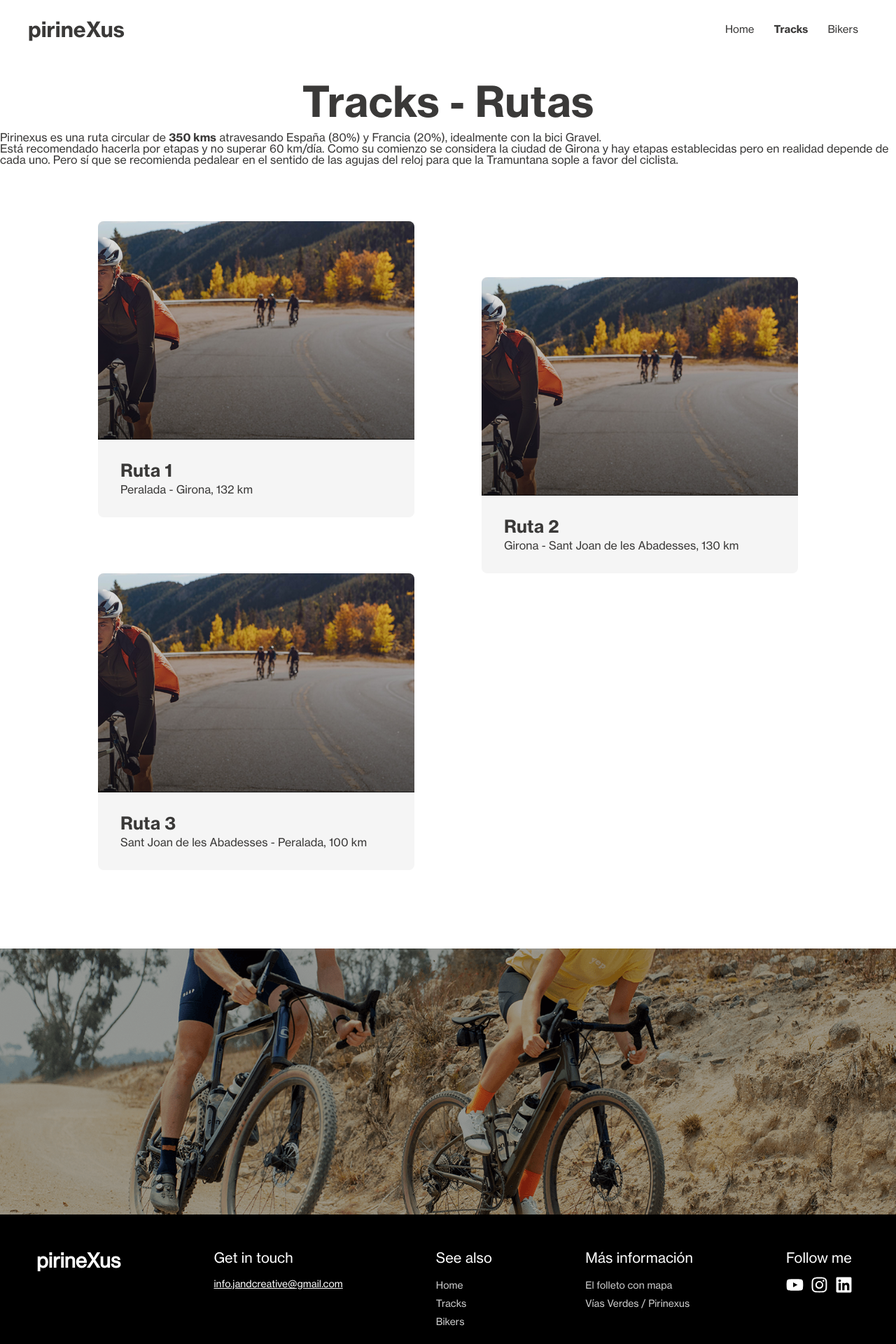
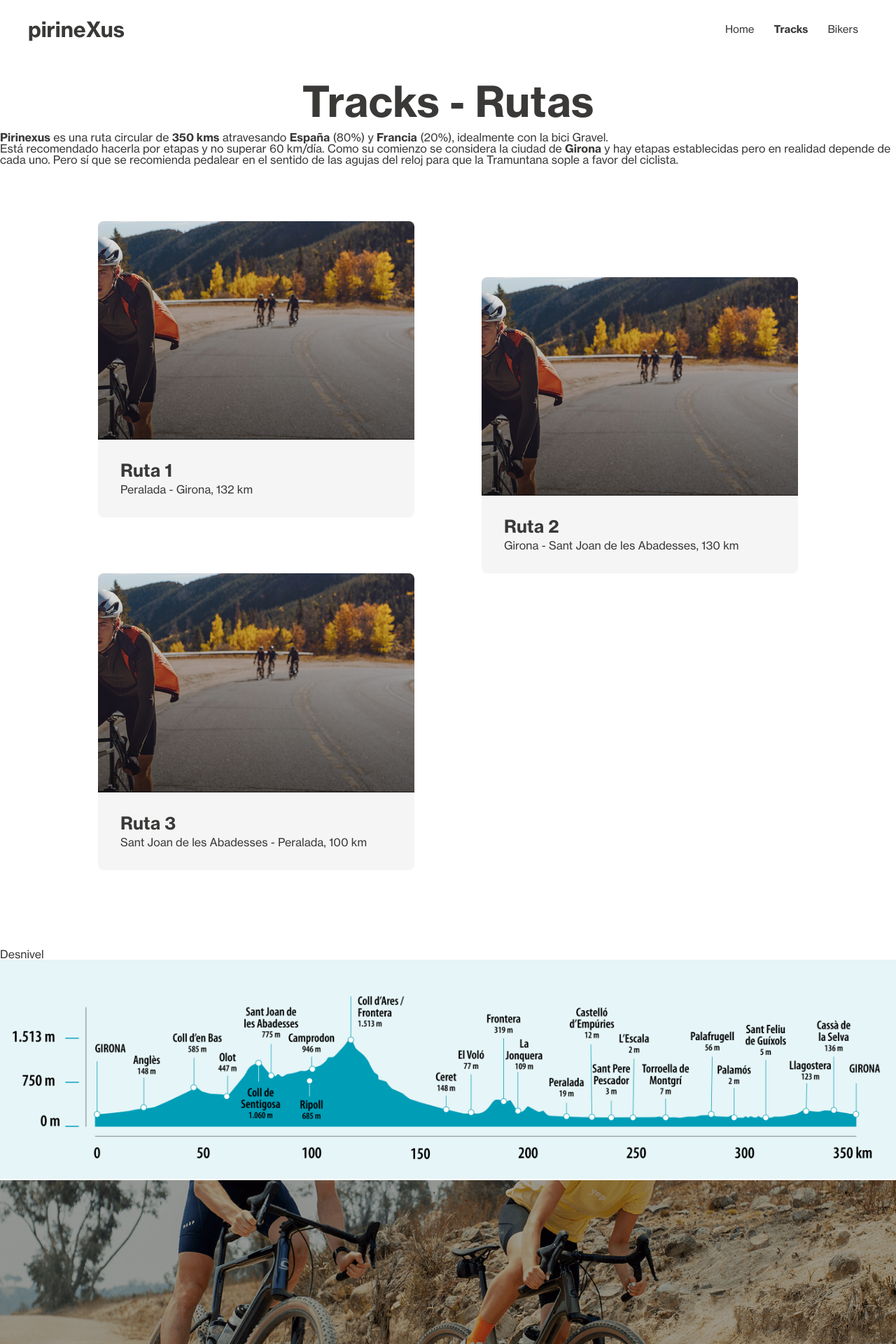
Before and after one commit to jelin-mi/pirinexus, a React (Create React App) app: page /tracks in a window 1280 px wide. Shown: the top 1920 px of the page at 70% size. Built offline with nearby package versions, Linux system fonts and the light colour scheme.

Commit message:
desnivel img added, intro text updated

```diff
--- a/src/pages/Tracks/Tracks.css
+++ b/src/pages/Tracks/Tracks.css
@@ -6,7 +6,7 @@
   padding: 2em 0 0.8em;
 }
 
-.header-title h1{
+.header-title h1 {
   font-size: 60px;
 }
 
@@ -17,14 +17,17 @@
   text-align: center;
 }
 
-.icon svg{
+.icon svg {
   height: 60px;
   width: auto;
 }
 
-@media (max-width: 800px){
-
-    .vertical-lines{
+@media (max-width: 800px) {
+  .vertical-lines {
     display: none;
   }
 }
+
+.desnivel {
+  max-width: 100%;
+}
--- a/src/pages/Tracks/Tracks.jsx
+++ b/src/pages/Tracks/Tracks.jsx
@@ -1,4 +1,5 @@
 import "./Tracks.css";
+import desnivel from "../../assets/images/desnivel.png";
 import TrackMap from "../../components/TrackMap/TrackMap";
 import Banner from "../../components/Banner/Banner";
 import Footer from "../../components/Footer/Footer";
@@ -10,16 +11,19 @@ function Tracks() {
         <h1>Tracks - Rutas</h1>
       </div>
       <p>
-        Pirinexus es una ruta circular de <strong>350 kms</strong> atravesando
-        España (80%) y Francia (20%), idealmente con la bici Gravel.
+        <strong>Pirinexus</strong> es una ruta circular de{" "}
+        <strong>350 kms</strong> atravesando <strong>España</strong> (80%) y{" "}
+        <strong>Francia</strong> (20%), idealmente con la bici Gravel.
         <br />
         Está recomendado hacerla por etapas y no superar 60 km/día. Como su
-        comienzo se considera la ciudad de Girona y hay etapas establecidas pero
-        en realidad depende de cada uno. Pero sí que se recomienda pedalear en
-        el sentido de las agujas del reloj para que la Tramuntana sople a favor
-        del ciclista.
+        comienzo se considera la ciudad de <strong>Girona</strong> y hay etapas
+        establecidas pero en realidad depende de cada uno. Pero sí que se
+        recomienda pedalear en el sentido de las agujas del reloj para que la
+        Tramuntana sople a favor del ciclista.
       </p>
       <TrackMap />
+      <h2>Desnivel</h2>
+      <img src={desnivel} alt="desnivel" className="desnivel" />
       <Banner />
       <Footer />
     </>
```
Also changed, not shown: src/assets/images/desnivel.png (added). Lines whose indentation alone changed are shown as unchanged.
